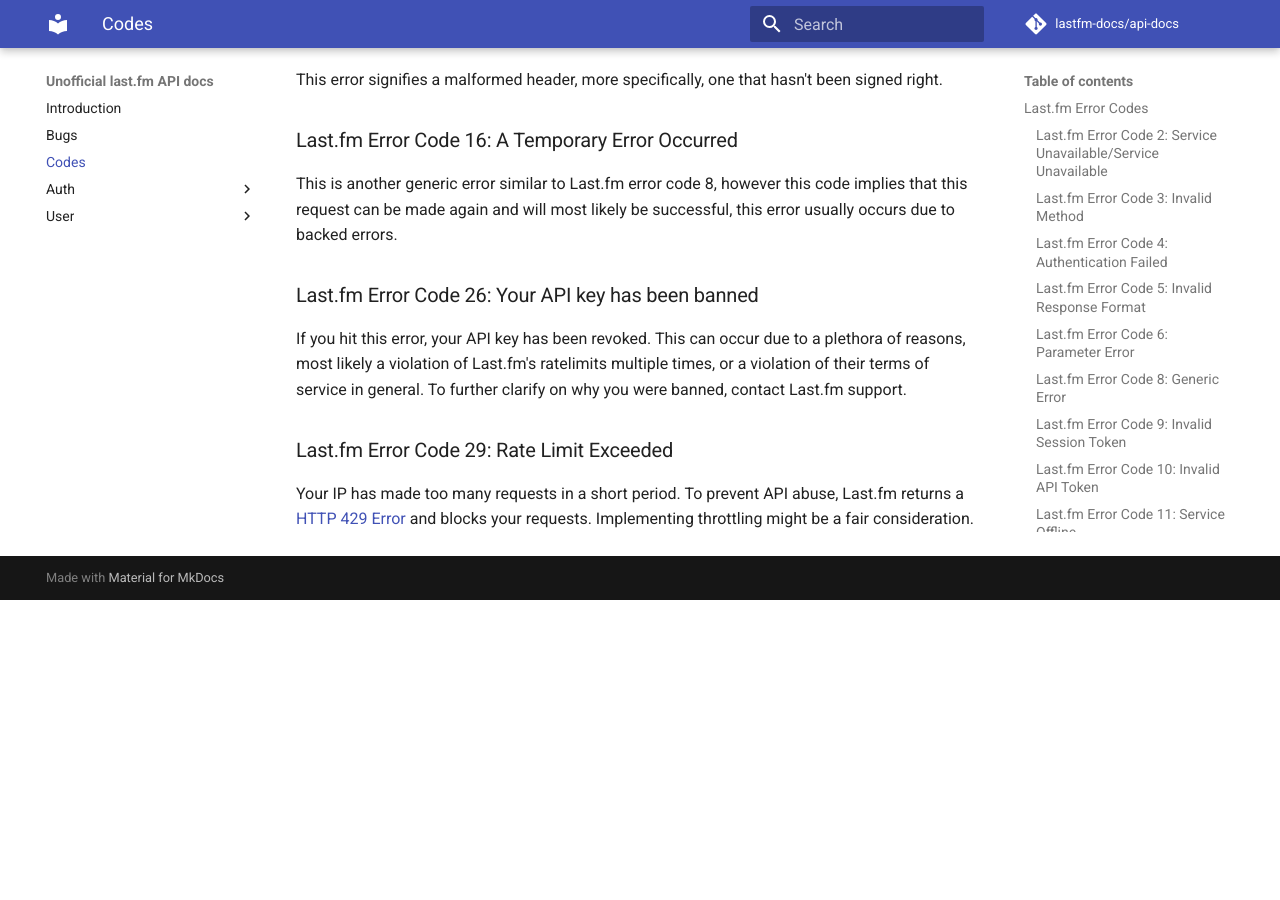
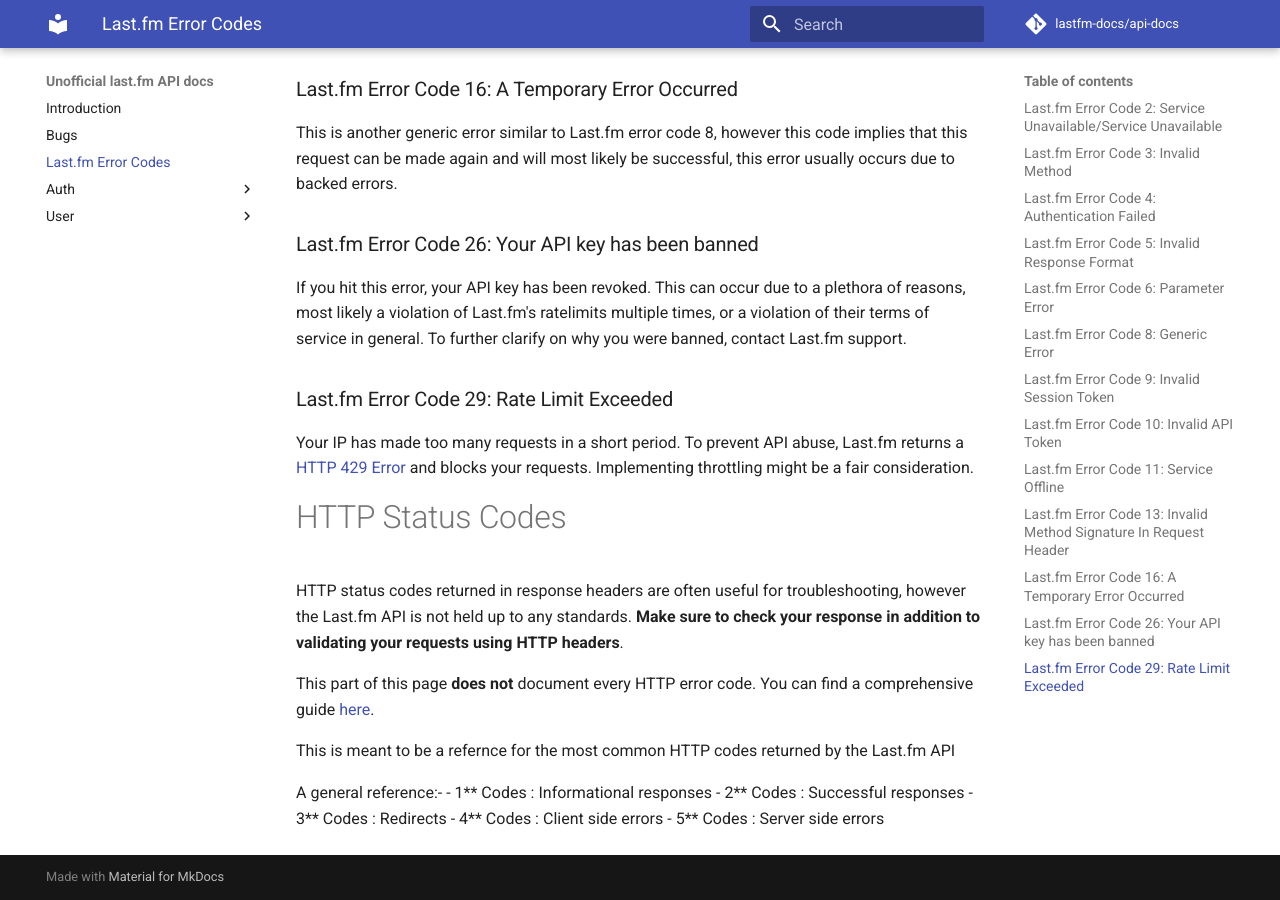
Before and after one commit to lastfm-docs/api-docs, an MkDocs documentation site: the page built from docs/codes.md, in a window 1280 px wide and 900 px high, scrolled down 1985 px. Built offline with MkDocs 1.6.1 and Material for MkDocs 9.7.7, drawn with Linux system fonts in a browser that asks for light colours; comment, search, counter and statistics services are not loaded; before the commit the page ends 2585 px from its top, so only the background shows below that; some of the changed text lies outside the part shown.

Commit message:
added init HTTP section and clarified warning heading

```diff
--- a/docs/codes.md
+++ b/docs/codes.md
@@ -1,4 +1,4 @@
-## Last.fm Error Codes
+# Last.fm Error Codes
 
 In addition to return [HTTP Status Codes](https://developer.mozilla.org/en-US/docs/Web/HTTP/Status) along with every response from the Last.fm API, failed responses include errors. [Last.fm often does not return HTTP Status Codes that accurately reflect the state of your request](https://lastfm-docs.github.io/api-docs/bugs/#status-codes).
 This page provides a comprehensive list of error codes returned by Last.fm, along with a short description of them.
@@ -67,3 +67,17 @@
 
 ### Last.fm Error Code 29: Rate Limit Exceeded
 Your IP has made too many requests in a short period. To prevent API abuse, Last.fm returns a [HTTP 429 Error](https://developer.mozilla.org/en-US/docs/Web/HTTP/Status/429) and blocks your requests. Implementing throttling might be a fair consideration.
+
+# HTTP Status Codes
+HTTP status codes returned in response headers are often useful for troubleshooting, however the Last.fm API is not held up to any standards.  __**Make sure to check your response in addition to validating your requests using HTTP headers**__.
+
+This part of this page **does not** document every HTTP error code. You can find a comprehensive guide [here](https://developer.mozilla.org/en-US/docs/Web/HTTP/Status).
+
+This is meant to be a refernce for the most common HTTP codes returned by the Last.fm API
+
+A general reference:-
+  - 1** Codes : Informational responses
+  - 2** Codes : Successful responses
+  - 3** Codes : Redirects
+  - 4** Codes : Client side errors
+  - 5** Codes : Server side errors
```
Also changed, not shown: other parts of docs/codes.md (+1 -1 lines).
